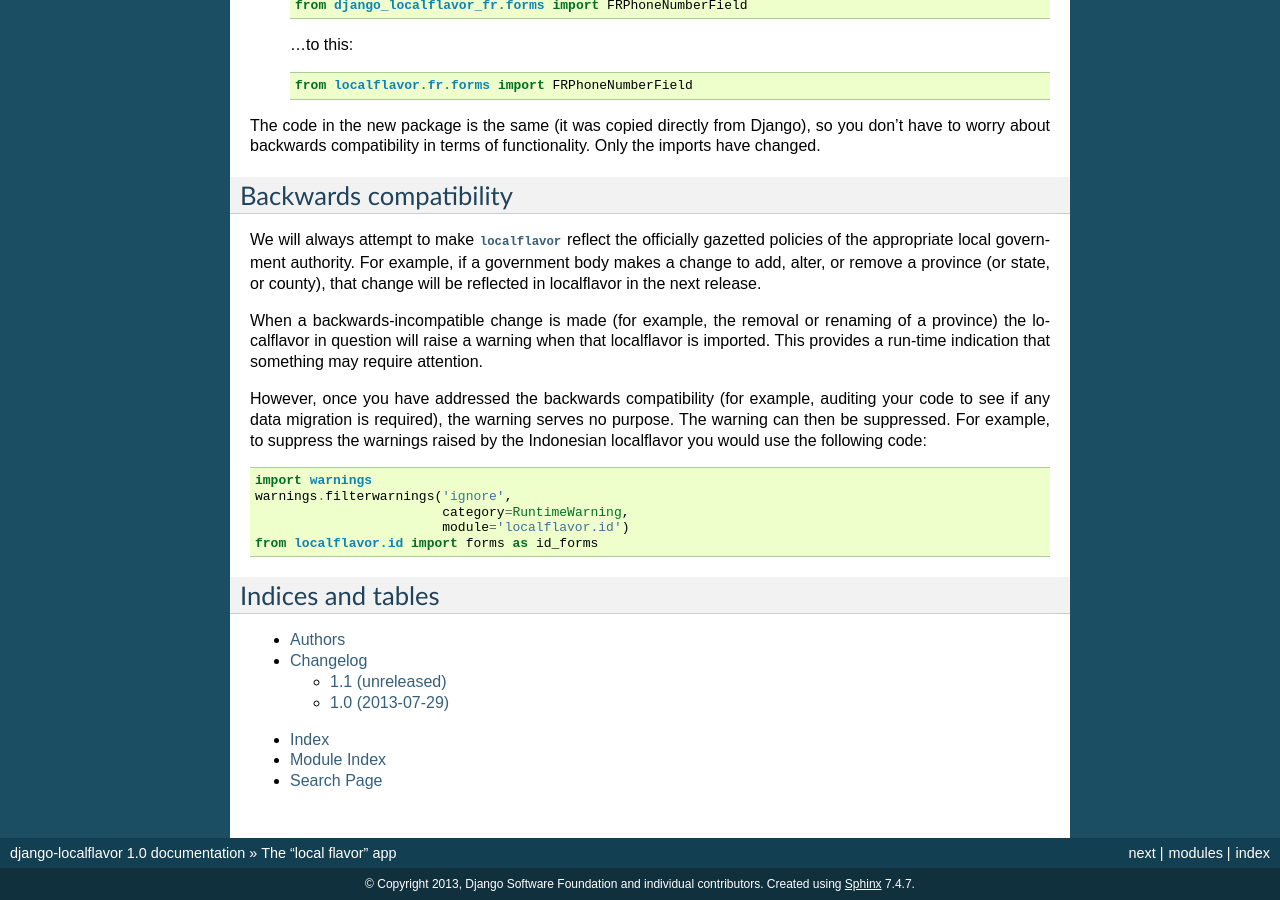
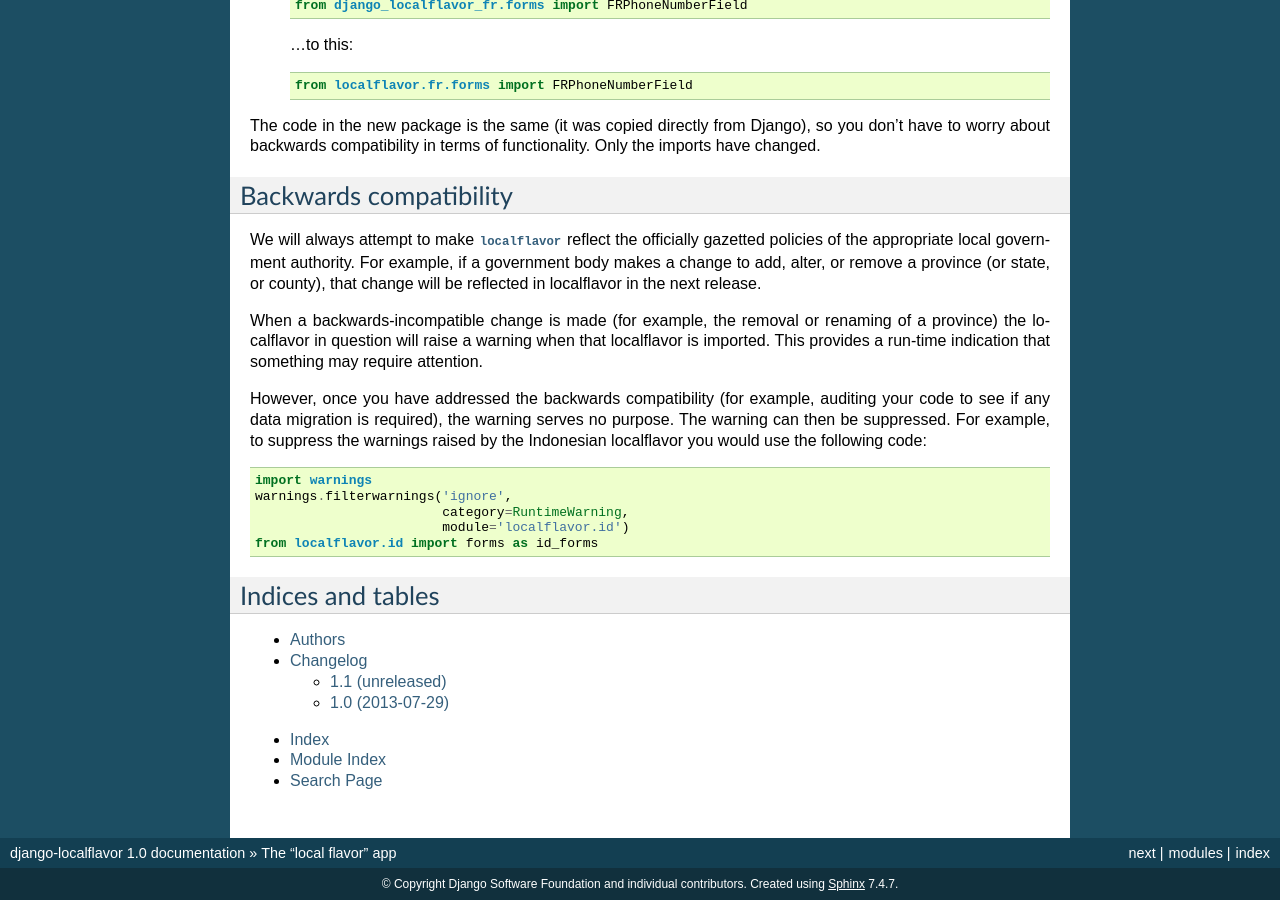
Before and after one commit to django/django-localflavor, a Sphinx documentation site: the page built from docs/index.rst, in a window 1280 px wide and 900 px high, scrolled down 2709 px. Built offline with Sphinx 7.4.7, drawn with Linux system fonts in a browser that asks for light colours.

Commit message:
Removed year number from copyright.

```diff
--- a/docs/conf.py
+++ b/docs/conf.py
@@ -50,7 +50,7 @@ master_doc = 'index'
 
 # General information about the project.
 project = u'django-localflavor'
-copyright = u'2013, Django Software Foundation and individual contributors'
+copyright = u'Django Software Foundation and individual contributors'
 
 # The version info for the project you're documenting, acts as replacement for
 # |version| and |release|, also used in various other places throughout the
@@ -268,7 +268,7 @@ texinfo_documents = [
 epub_title = u'django-localflavor'
 epub_author = u'Django Software Foundation and individual contributors'
 epub_publisher = u'Django Software Foundation and individual contributors'
-epub_copyright = u'2013, Django Software Foundation and individual contributors'
+epub_copyright = u'Django Software Foundation and individual contributors'
 
 # The language of the text. It defaults to the language option
 # or en if the language is not set.
```
